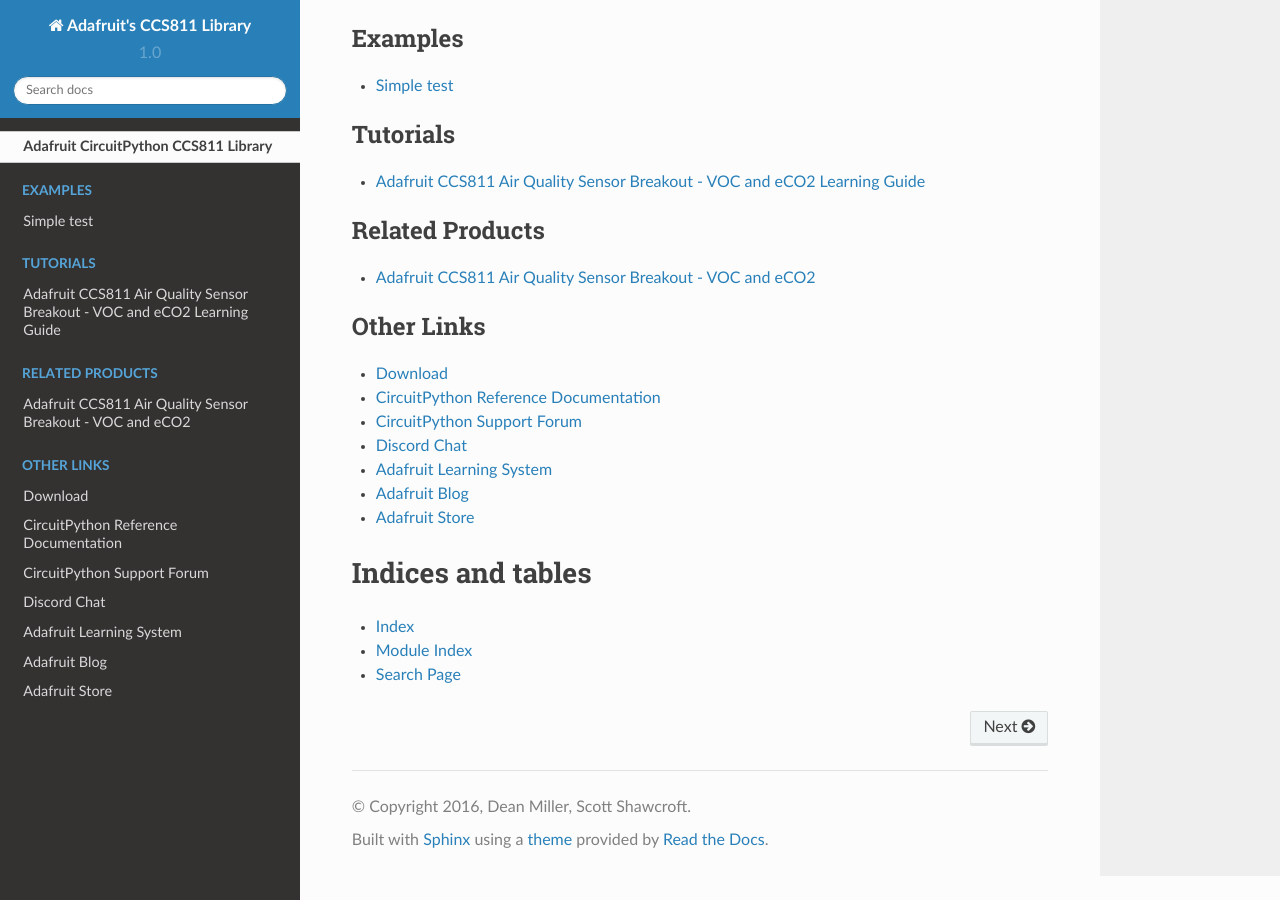
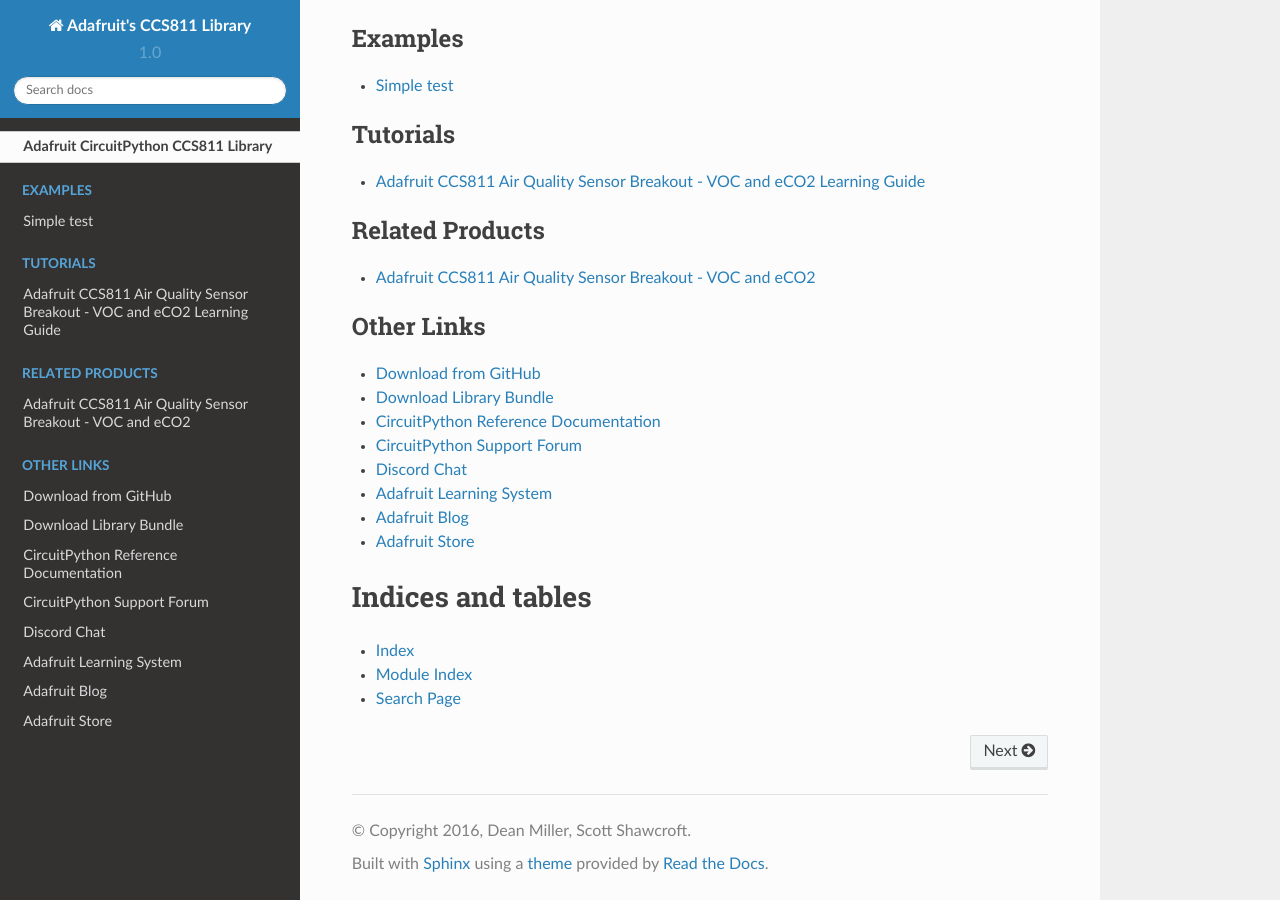
Before and after one commit to adafruit/Adafruit_CircuitPython_CCS811, a Sphinx documentation site: the page built from docs/index.rst, in a window 1280 px wide and 900 px high, scrolled down 1991 px. Built offline with Sphinx 7.4.7 and the Read the Docs theme 2.0.0, drawn with Linux system fonts in a browser that asks for light colours.

Commit message:
Added cp.org link to index.rst

```diff
--- a/docs/index.rst
+++ b/docs/index.rst
@@ -33,7 +33,8 @@
 .. toctree::
     :caption: Other Links
 
-    Download <https://github.com/adafruit/Adafruit_CircuitPython_CCS811/releases/latest>
+    Download from GitHub <https://github.com/adafruit/Adafruit_CircuitPython_CCS811/releases/latest>
+    Download Library Bundle <https://circuitpython.org/libraries>
     CircuitPython Reference Documentation <https://docs.circuitpython.org>
     CircuitPython Support Forum <https://forums.adafruit.com/viewforum.php?f=60>
     Discord Chat <https://adafru.it/discord>
```
